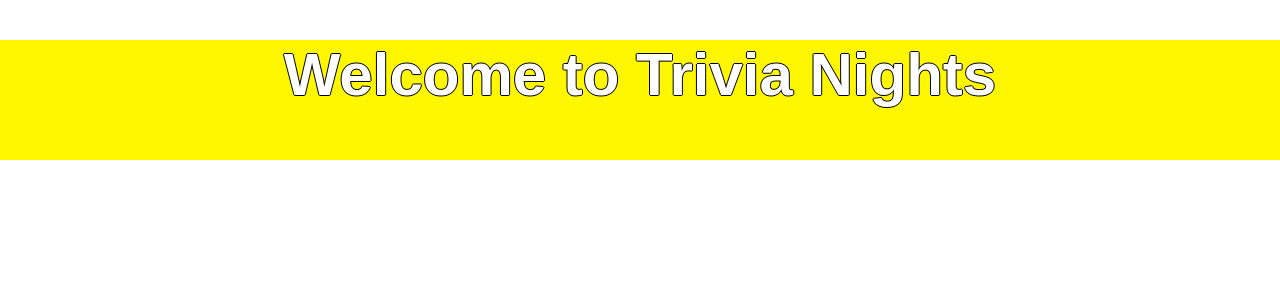
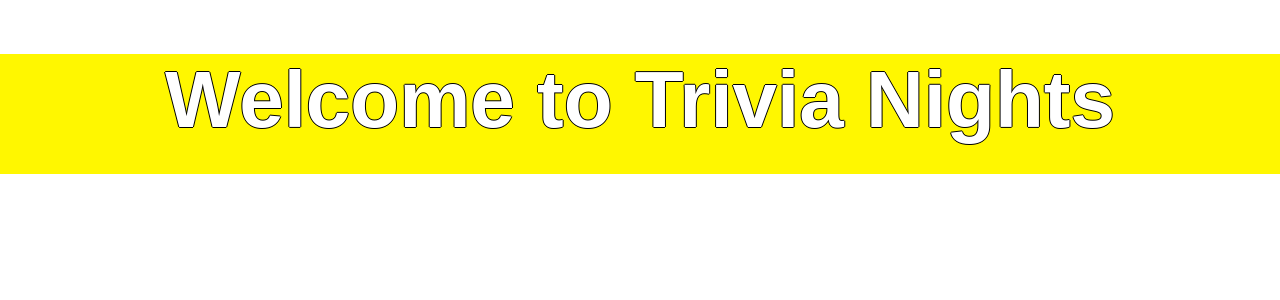
Before and after one commit to shakimharris/g2code, a React (Create React App) app: page / in a window 1280 px wide. Shown: the top 300 px of the page. Built offline with nearby package versions, Linux system fonts and the light colour scheme.

Commit message:
added 20px to title

```diff
--- a/src/App.css
+++ b/src/App.css
@@ -15,7 +15,7 @@
 }
 
 .App-title {
-  font-size: 60px;
+  font-size: 80px;
    text-shadow: -1px 0 black, 0 1px black, 1px 0 black, 0 -1px black;
 }
 
```
